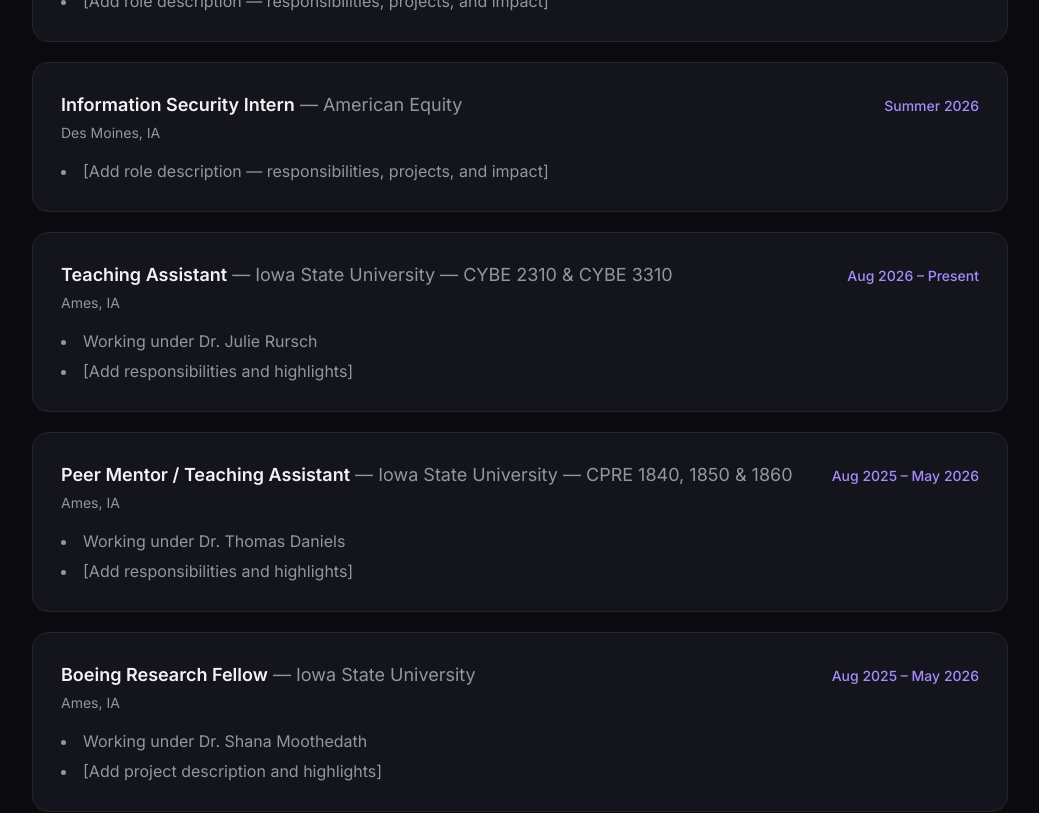
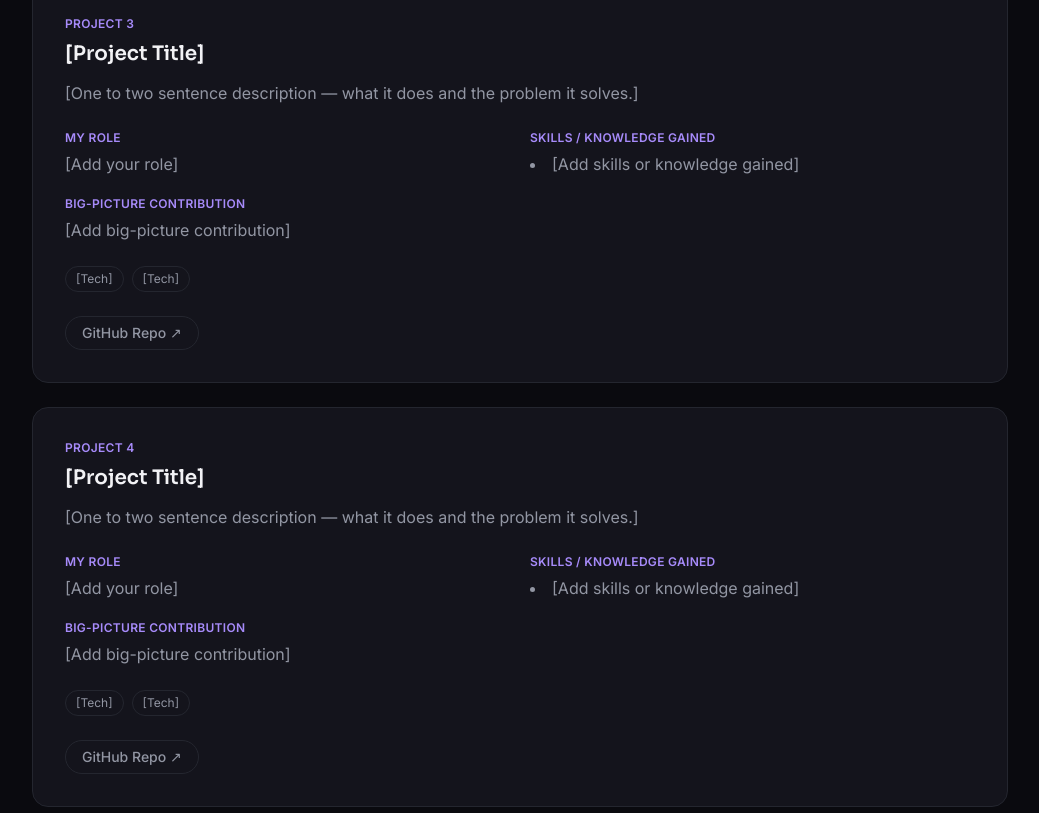
Before and after one commit to garrett-lane/personal-portfolio, a React (Vite) app: page / in a window 1280 px wide. Shown: the part 2080-2893 px from the top of the page, without its empty margins (120-1159 px from the left). Built offline with nearby package versions, Linux system fonts and the light colour scheme.

Commit message:
update sept 7

```diff
--- a/src/components/Projects.tsx
+++ b/src/components/Projects.tsx
@@ -10,25 +10,52 @@ export default function Projects() {
         Featured Projects
       </h2>
 
-      <div className="mt-8 grid gap-6 sm:grid-cols-2">
+      <div className="mt-8 space-y-6">
         {projects.map((project) => (
           <div
             key={project.title}
-            className="flex flex-col rounded-2xl border border-border bg-surface p-6 transition-colors hover:border-accent-soft/50"
+            className="rounded-2xl border border-border bg-surface p-8 transition-colors hover:border-accent-soft/50"
           >
             {project.tag && (
               <p className="text-xs font-semibold uppercase tracking-wide text-accent-soft">
                 {project.tag}
               </p>
             )}
-            <h3 className="font-display mt-2 text-lg font-semibold text-text">
+            <h3 className="font-display mt-2 text-xl font-semibold text-text">
               {project.title}
             </h3>
-            <p className="mt-3 flex-1 whitespace-pre-line text-sm leading-relaxed text-text-muted">
-              {project.summary}
+            <p className="mt-3 whitespace-pre-line leading-relaxed text-text-muted">
+              {project.description}
             </p>
 
-            <div className="mt-4 flex flex-wrap gap-2">
+            <dl className="mt-6 grid gap-5 sm:grid-cols-2">
+              <div>
+                <dt className="text-xs font-semibold uppercase tracking-wide text-accent-soft">
+                  My Role
+                </dt>
+                <dd className="mt-1.5 text-text-muted">{project.role}</dd>
+              </div>
+              <div>
+                <dt className="text-xs font-semibold uppercase tracking-wide text-accent-soft">
+                  Skills / Knowledge Gained
+                </dt>
+                <dd className="mt-1.5">
+                  <ul className="list-inside list-disc space-y-1 text-text-muted">
+                    {project.skillsGained.map((skill) => (
+                      <li key={skill}>{skill}</li>
+                    ))}
+                  </ul>
+                </dd>
+              </div>
+              <div className="sm:col-span-2">
+                <dt className="text-xs font-semibold uppercase tracking-wide text-accent-soft">
+                  Big-Picture Contribution
+                </dt>
+                <dd className="mt-1.5 text-text-muted">{project.bigPicture}</dd>
+              </div>
+            </dl>
+
+            <div className="mt-6 flex flex-wrap gap-2">
               {project.stack.map((tech) => (
                 <span
                   key={tech}
@@ -39,7 +66,7 @@ export default function Projects() {
               ))}
             </div>
 
-            <div className="mt-5 flex flex-wrap gap-3">
+            <div className="mt-6 flex flex-wrap gap-3">
               {project.links.map((link) => (
                 <a
                   key={link.label}
--- a/src/data/content.ts
+++ b/src/data/content.ts
@@ -16,7 +16,7 @@ CTFs and figuring out how to put them back together more securely.`,
 // Small, non-highlight mention — rendered as a plain link, not a card.
 export const ethicsPaper = {
   label: "Read my paper on cybersecurity ethics",
-  href: "#",
+  href: "/cybersecurity-ethics-essay.pdf",
 };
 
 export type Goal = {
@@ -51,7 +51,10 @@ export const socials = [
 export type ProjectEntry = {
   tag?: string;
   title: string;
-  summary: string;
+  description: string;
+  role: string;
+  skillsGained: string[];
+  bigPicture: string;
   stack: string[];
   links: { label: string; href: string }[];
 };
@@ -60,9 +63,12 @@ export const projects: ProjectEntry[] = [
   {
     tag: "Senior Design Capstone",
     title: "Network Intrusion Detection System for Embedded IoT Devices",
-    summary: `A lightweight intrusion detection system designed to run on
+    description: `A lightweight intrusion detection system designed to run on
 resource-constrained IoT hardware, combining signature-based detection with
 anomaly detection to flag suspicious network traffic in real time.`,
+    role: "Team lead — architecture, detection engine, and hardware integration",
+    skillsGained: ["[Add skills or knowledge gained]"],
+    bigPicture: "[Add big-picture contribution — how this project fits into the broader field or your growth]",
     stack: ["Python", "Scapy", "Raspberry Pi", "React", "Flask"],
     links: [
       { label: "GitHub Repo", href: "https://github.com/garrett-lane/senior-design" },
@@ -72,21 +78,30 @@ anomaly detection to flag suspicious network traffic in real time.`,
   {
     tag: "Project 2",
     title: "[Project Title]",
-    summary: "[One to two sentence description — what it does, the problem it solves, and your role.]",
+    description: "[One to two sentence description — what it does and the problem it solves.]",
+    role: "[Add your role]",
+    skillsGained: ["[Add skills or knowledge gained]"],
+    bigPicture: "[Add big-picture contribution]",
     stack: ["[Tech]", "[Tech]"],
     links: [{ label: "GitHub Repo", href: "#" }],
   },
   {
     tag: "Project 3",
     title: "[Project Title]",
-    summary: "[One to two sentence description — what it does, the problem it solves, and your role.]",
+    description: "[One to two sentence description — what it does and the problem it solves.]",
+    role: "[Add your role]",
+    skillsGained: ["[Add skills or knowledge gained]"],
+    bigPicture: "[Add big-picture contribution]",
     stack: ["[Tech]", "[Tech]"],
     links: [{ label: "GitHub Repo", href: "#" }],
   },
   {
     tag: "Project 4",
     title: "[Project Title]",
-    summary: "[One to two sentence description — what it does, the problem it solves, and your role.]",
+    description: "[One to two sentence description — what it does and the problem it solves.]",
+    role: "[Add your role]",
+    skillsGained: ["[Add skills or knowledge gained]"],
+    bigPicture: "[Add big-picture contribution]",
     stack: ["[Tech]", "[Tech]"],
     links: [{ label: "GitHub Repo", href: "#" }],
   },
@@ -201,14 +216,22 @@ export const experience: ExperienceEntry[] = [
     org: "American Equity",
     period: "Aug 2026 – Present",
     location: "Des Moines, IA",
-    bullets: ["[Add role description — responsibilities, projects, and impact]"],
+    bullets: [
+      "Responsible for daily operations within the Information Security team",
+      "Respond to SIEM alerts, triaging and addressing incidents as they arise",
+      "Conduct regular security posture checks spanning SAST, DAST, endpoint protection, and vulnerability management",
+    ],
   },
   {
     role: "Information Security Intern",
     org: "American Equity",
     period: "Summer 2026",
     location: "Des Moines, IA",
-    bullets: ["[Add role description — responsibilities, projects, and impact]"],
+    bullets: [
+      "Gained experience with a wide range of cyber security tools within an enterprise environment through foundational intern projects and mentorship",
+      "Led the growth of the company's data-loss prevention (DLP) program through a transition to a new system with expanded capabilities",
+      "Facilitated regular security posture tasks to help ensure compliance and internet safety across the company",
+    ],
   },
   {
     role: "Teaching Assistant",
@@ -217,7 +240,8 @@ export const experience: ExperienceEntry[] = [
     location: "Ames, IA",
     bullets: [
       "Working under Dr. Julie Rursch",
-      "[Add responsibilities and highlights]",
+      "Delivered lab coursework for CYBE 2310 and 3310, courses in penetration testing and cryptography, to undergraduate students",
+      "Responsible for grading CYBE 2310 coursework, as well as validating functionality and upgrading labs for both courses",
     ],
   },
   {
@@ -227,7 +251,8 @@ export const experience: ExperienceEntry[] = [
     location: "Ames, IA",
     bullets: [
       "Working under Dr. Thomas Daniels",
-      "[Add responsibilities and highlights]",
+      "Mentored undergraduate students in CPRE 1850, helping them master C programming fundamentals and laboratory assignments",
+      "Delivered one-on-one instruction to clarify course material and improve student comprehension",
     ],
   },
   {
@@ -236,8 +261,8 @@ export const experience: ExperienceEntry[] = [
     period: "Aug 2025 – May 2026",
     location: "Ames, IA",
     bullets: [
-      "Working under Dr. Shana Moothedath",
-      "[Add project description and highlights]",
+      "Working under Dr. Shana Moothedath and Ph.D. student Mahesh Bhat",
+      "Conducted research on the use of machine learning to more efficiently identify wireless 6G network traffic for security classification",
     ],
   },
 ];
```
